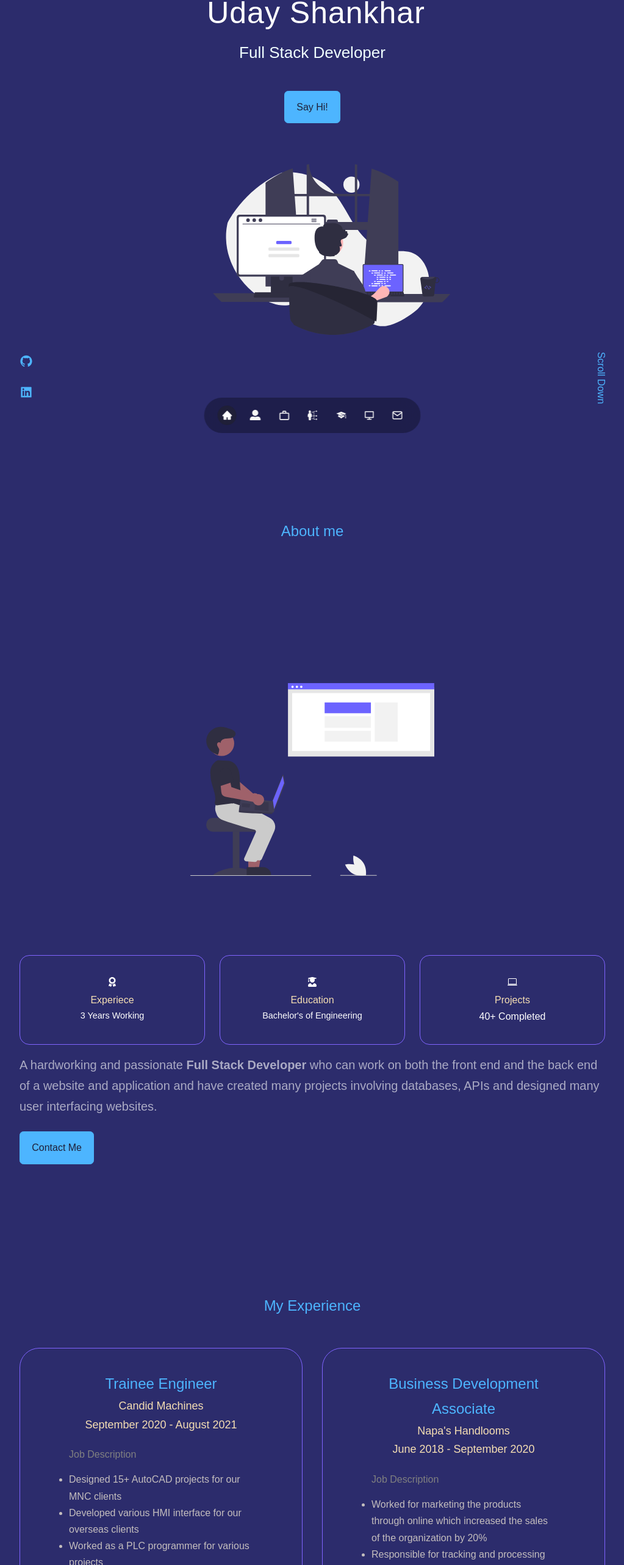
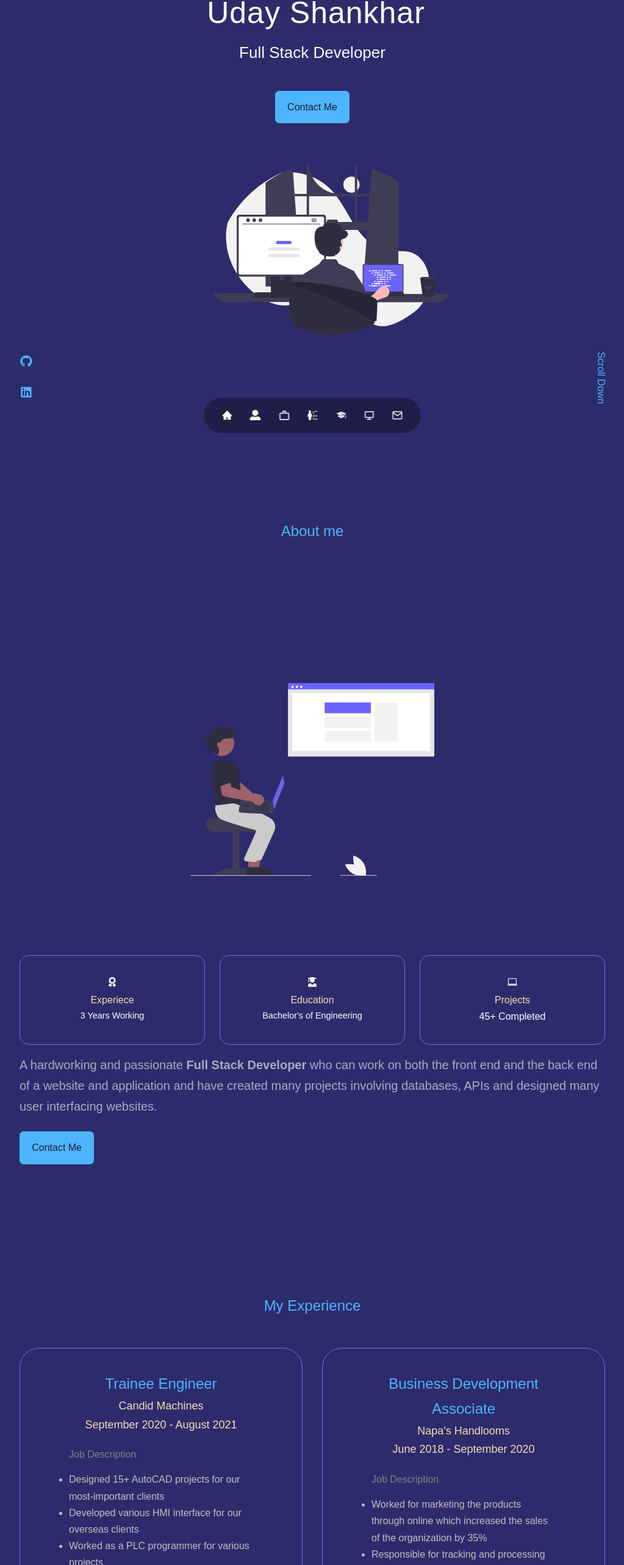
Before and after one commit to UdayShankhar/ECommerceWebsite-FullStack, a React (Create React App) app: page / in a window 1280 px wide. Shown: the part 87-2653 px from the top of the page at 61% size, without its empty margins (128-1151 px from the left). Built offline with nearby package versions, Linux system fonts and the light colour scheme; some icons are missing; a web font is replaced by a local one.

Commit message:
final commit

```diff
--- a/src/components/about/About.jsx
+++ b/src/components/about/About.jsx
@@ -33,7 +33,7 @@ function About() {
             <article className='about__card'>
               <BsLaptop className='about-icon' />
               <h4 style={{ color: 'wheat' }}>Projects</h4>
-              <h>40+ Completed</h>
+              <h>45+ Completed</h>
             </article>
           </div>
           <p style={{fontSize:'20px'}}>
--- a/src/components/experience/Experience.jsx
+++ b/src/components/experience/Experience.jsx
@@ -12,7 +12,7 @@ function Experience() {
           <h5>September 2020 - August 2021</h5>
           <p>Job Description</p>
           <ul className='desc-list'>
-            <li>Designed 15+ AutoCAD projects for our MNC clients</li>
+            <li>Designed 15+ AutoCAD projects for our most-important clients</li>
             <li>Developed various HMI interface for our overseas clients </li>
             <li>Worked as a PLC programmer for various projects</li>
           </ul>
@@ -23,7 +23,7 @@ function Experience() {
           <h5>June 2018 - September 2020</h5>
           <p>Job Description</p>
           <ul className='desc-list'>
-            <li>Worked for marketing the products through online which increased the sales of the organization by 20%</li>
+            <li>Worked for marketing the products through online which increased the sales of the organization by 35%</li>
             <li>Responsible for tracking and processing online orders</li>
             <li>Monitor and improved business performance</li>
           </ul>
--- a/src/components/header/CTA.jsx
+++ b/src/components/header/CTA.jsx
@@ -4,7 +4,7 @@ function CTA() {
   return (
     <div className='cta'>
 {/* <a href='' download className='btn' style={{letterSpacing:'0.1rem'}} >View CV</a> */}
-<a href='#contact' className='btn btn-primary'>Say Hi!</a>
+<a href='#contact' className='btn btn-primary'>Contact Me</a>
     </div>
   )
 }
--- a/src/components/myportfoliodesign/Myportd.jsx
+++ b/src/components/myportfoliodesign/Myportd.jsx
@@ -172,18 +172,18 @@ function Myportd() {
                 </article>
 
                 <article className='hotel-booking'>
-                    <img className='project-img' src='https://www.ezeeabsolute.com/blog/wp-content/uploads/2017/11/direct_booking.jpg' alt='' />
-                    <p className='project-title' style={{ textTransform: 'uppercase', marginTop: '16px', color: 'gold', fontSize: '20px' }}>hotel booking application</p>
+                    <img className='project-img' src='https://media-cldnry.s-nbcnews.com/image/upload/t_nbcnews-fp-1200-630,f_auto,q_auto:best/newscms/2019_33/2203981/171026-better-coffee-boost-se-329p.jpg' alt='' />
+                    <p className='project-title' style={{ textTransform: 'uppercase', marginTop: '16px', color: 'gold', fontSize: '20px' }}>COFFEE SHOP WEBSITE</p>
                     <ul className='post-details' style={{ display: 'flex', flexWrap: 'wrap' }}>
-                        <li>Designed a complete homepage of a hotel booking application</li>
-                        <li>The application allows users to browse various vacation spots and their estimated prices</li>
+                        <li>Designed a website for a coffee shop from scratch using HTML5, CSS3 and JavaScript</li>
+                        <li>The application allows users to browse coffee types and the cafe gallery</li>
                     </ul>
                     <div style={{ display: 'flex' }}>
-                        <a href='https://github.com/UdayShankhar/HotelBooking-Application' target="_blank" style={{ marginLeft: '60px', marginTop: '16px', fontSize: '20px' }}>
+                        <a href='https://github.com/UdayShankhar/coffee-shop' target="_blank" style={{ marginLeft: '60px', marginTop: '16px', fontSize: '20px' }}>
                             GITHUB<span><GitHubIcon style={{ marginLeft: '6px', fontSize: '16px', marginTop: '2px' }} /></span>
                         </a>
 
-                        <a href='https://626766d3b2ce5d3c52e9e4e7--boisterous-cajeta-868494.netlify.app/' target="_blank" style={{ marginLeft: '30px', marginTop: '16px', fontSize: '20px' }}>
+                        <a href='https://626442bb7fb7376dc590ac10--thriving-pixie-caa2fa.netlify.app/' target="_blank" style={{ marginLeft: '30px', marginTop: '16px', fontSize: '20px' }}>
                             WEBSITE<span><LanguageIcon style={{ marginLeft: '6px', fontSize: '16px', marginTop: '2px' }} /></span>
                         </a>
                     </div>
@@ -211,7 +211,7 @@ function Myportd() {
                     <img className='project-img' src='https://miro.medium.com/max/1000/1*fpW1jv595xjp0G1LiaLEjQ.jpeg' alt='' />
                     <p className='project-title' style={{ textTransform: 'uppercase', marginTop: '16px', color: 'gold', fontSize: '20px' }}>SWIGGY website</p>
                     <ul className='post-details' style={{ display: 'flex', flexWrap: 'wrap' }}>
-                        <li>Designed Swiggy's homepage of website using React JS CRUD operation</li>
+                        <li>Designed Swiggy's homepage of website using React JS</li>
                         <li>The application allows users to browse restaurants and on-going offers</li>
                     </ul>
                     <div style={{ display: 'flex' }}>
--- a/src/components/newSkills/NewSkills.jsx
+++ b/src/components/newSkills/NewSkills.jsx
@@ -43,7 +43,7 @@ function NewSkills() {
                       </li>
                       <li>
                           <FiCheckCircle className='service__list-icon' />
-                          <span>REST</span>
+                          <span>HTTP & REST API</span>
                       </li>
                       <li>
                           <FiCheckCircle className='service__list-icon' />
```
